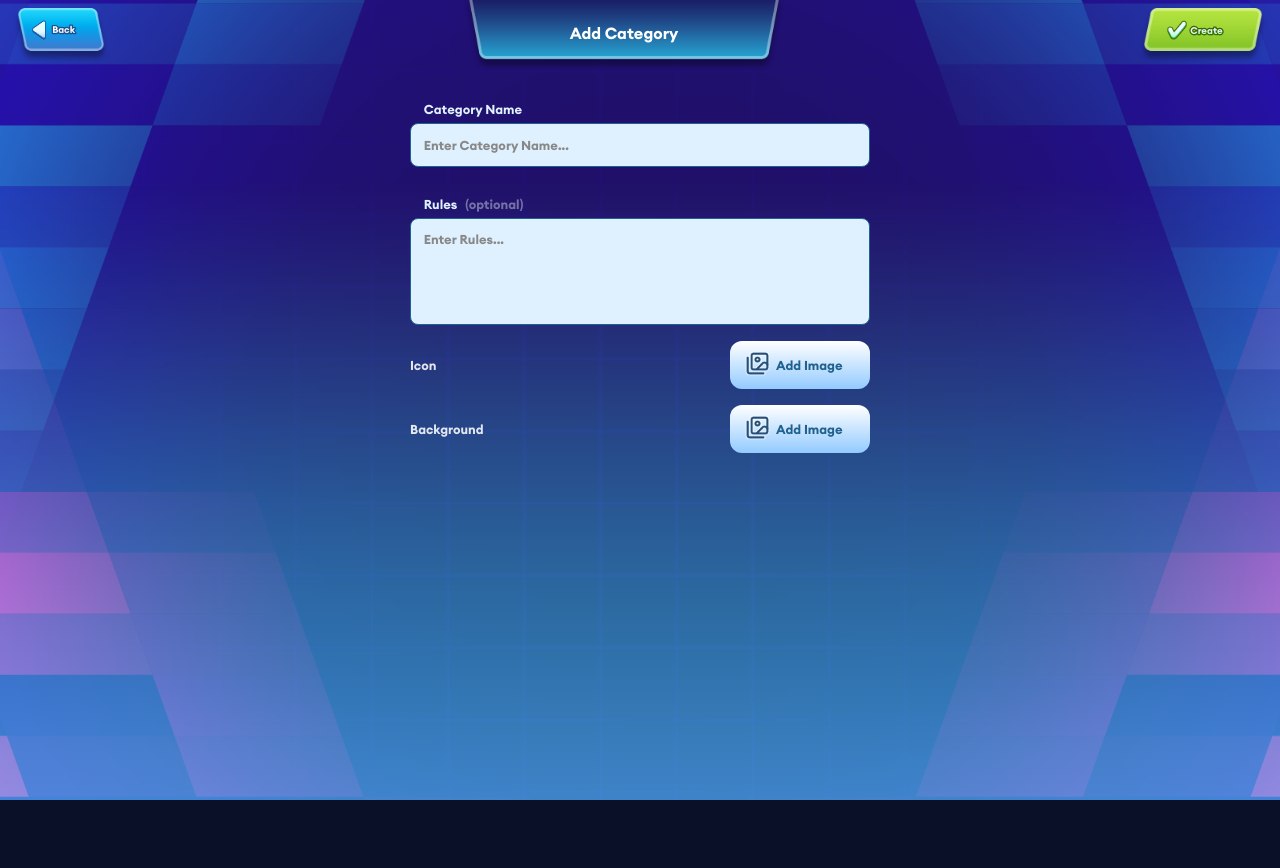
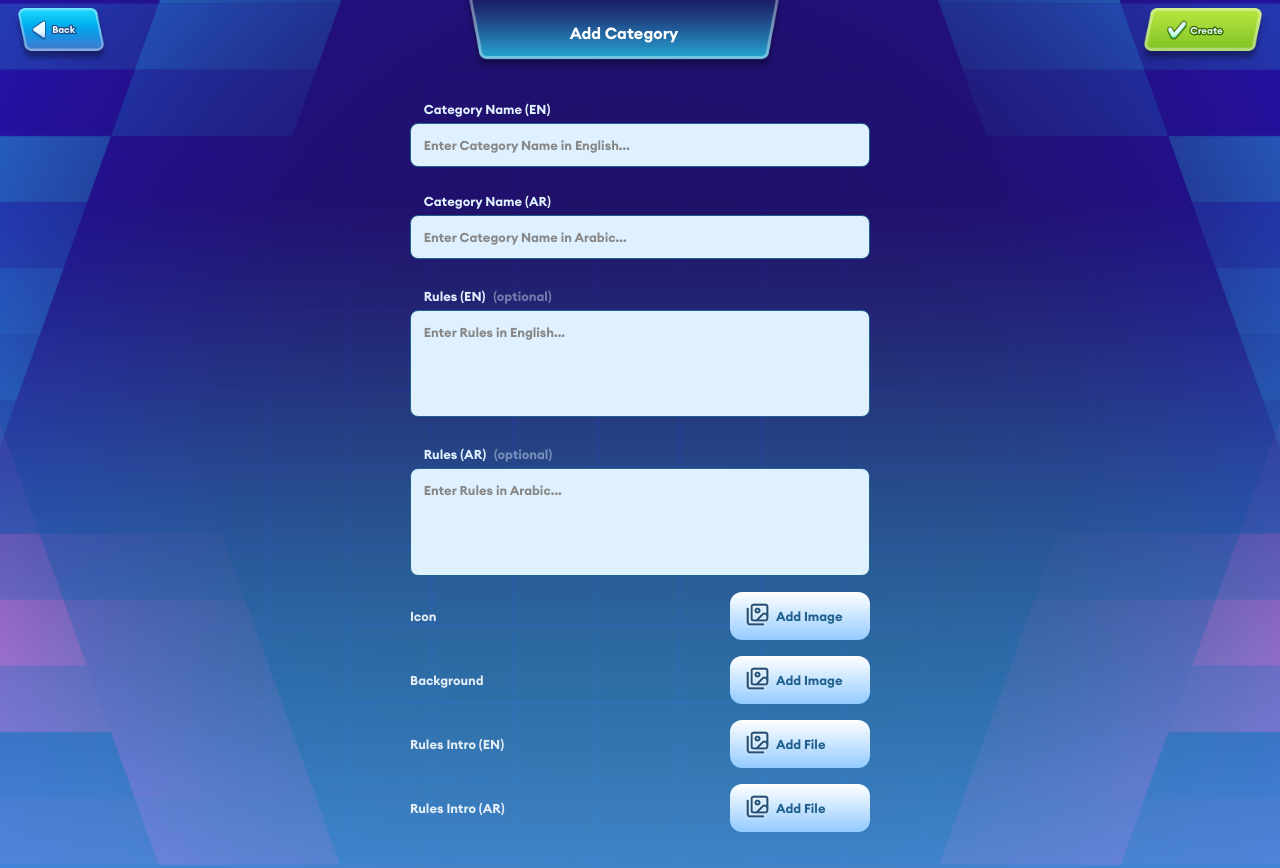
Before and after one commit to Taham-Jan/Game-master-admin, a React (Vite) app: page /categories-form in a window 1280 px wide. Before the commit the page ends 800 px from the top, so only its background shows below. Built offline with nearby package versions, Linux system fonts and the light colour scheme; no server answers.

Commit message:
category form updates

```diff
--- a/src/components/Categories/CategoryForm.tsx
+++ b/src/components/Categories/CategoryForm.tsx
@@ -20,23 +20,50 @@ import {
 import Loader from "../Loader/loader";
 
 type FormValues = {
-  categoryName: string;
-  rules: string;
+  categoryNameEN: string;
+  categoryNameAR: string;
+  rulesEN: string;
+  rulesAR: string;
   icon: File | string | null;
   ruleIntroEN: File | string | null;
   ruleIntroAR: File | string | null;
   background: File | string | null;
 };
 
-const validationSchema = Yup.object().shape({
-  categoryName: Yup.string().required("Category name is required"),
-  // rules: Yup.string().required("Rules are required"),
+const validationSchema = Yup.object()
+  .shape({
+    categoryNameEN: Yup.string().required(
+      "Category name in English is required"
+    ),
+    categoryNameAR: Yup.string().required(
+      "Category name in Arabic is required"
+    ),
+    rulesEN: Yup.string(),
+    rulesAR: Yup.string(),
     icon: Yup.mixed().required("Icon is required"),
     // animation: Yup.mixed().required("Animation is required"),
     // ruleIntroEN: Yup.mixed().required("Rule intro in english is required"),
     // ruleIntroAR: Yup.mixed().required("Rule intro in arabic is required"),
     // background: Yup.mixed().required("Background is required"),
+  })
+  .test(
+    "both-or-none",
+    "Both English and Arabic rules must be filled or both left empty",
+    function (values) {
+      const { rulesEN, rulesAR } = values as any;
+      const isENFilled = !!rulesEN?.trim();
+      const isARFilled = !!rulesAR?.trim();
+
+      if ((isENFilled && isARFilled) || (!isENFilled && !isARFilled)) {
+        return true;
+      }
+      return this.createError({
+        path: "rulesEN",
+        message:
+          "Both English and Arabic rules must be filled or both left empty",
       });
+    }
+  );
 
 const ImageUploadField = ({
   name,
@@ -144,8 +171,10 @@ const CategoryForm = () => {
   }, [categoryId]);
 
   const initialValues: FormValues = {
-    categoryName: editData?.name || "",
-    rules: editData?.rules || "",
+    categoryNameEN: editData?.name?.english || "",
+    categoryNameAR: editData?.name?.arabic || "",
+    rulesEN: editData?.rules?.english || "",
+    rulesAR: editData?.rules?.arabic || "",
     icon: editData?.icon || null,
     ruleIntroEN: editData?.rulesIntro?.english || null,
     ruleIntroAR: editData?.rulesIntro?.arabic || null,
@@ -192,8 +221,14 @@ const CategoryForm = () => {
       }
 
       const categoryData: CreateCategoryPayload = {
-        name: values.categoryName,
-        rules: values.rules,
+        name: {
+          english: values.categoryNameEN,
+          arabic: values.categoryNameAR,
+        },
+        rules: {
+          english: values.rulesEN,
+          arabic: values.rulesAR,
+        },
         background: uploadedUrls.background,
         icon: uploadedUrls.icon,
         rulesIntro: {
@@ -203,24 +238,26 @@ const CategoryForm = () => {
       };
 
       if (categoryId) {
-        await handleHttpReq(
-          async () => await UpdateNewCategory(categoryId, categoryData)
-        );
+        await handleHttpReq(async () => {
+          await UpdateNewCategory(categoryId, categoryData);
           showNotificationMessage(
             "Success",
             "Category updated successfully",
             "success"
           );
+          navigate("/categories");
+        });
       } else {
-        await handleHttpReq(async () => await CreateNewCategory(categoryData));
+        await handleHttpReq(async () => {
+          await CreateNewCategory(categoryData);
           showNotificationMessage(
             "Success",
             "Category created successfully",
             "success"
           );
+        });
+        navigate("/categories");
       }
-
-      navigate("/categories");
     } catch (error) {
       console.error("Error saving category:", error);
       showNotificationMessage("Fail", `Operation failed. ${error}`, "error");
@@ -263,30 +300,51 @@ const CategoryForm = () => {
           />
           <div className="category-form-container">
             <div className="category-input-section">
-              <h2 className="category-label">Category Name</h2>
+              <h2 className="category-label">Category Name (EN)</h2>
               <Field
-                name="categoryName"
+                name="categoryNameEN"
                 className="category-input"
-                placeholder="Enter Category Name..."
+                placeholder="Enter Category Name in English..."
+              />
+            </div>
+
+            <div className="category-input-section">
+              <h2 className="category-label">Category Name (AR)</h2>
+              <Field
+                name="categoryNameAR"
+                className="category-input"
+                placeholder="Enter Category Name in Arabic..."
+              />
+            </div>
+            <div className="category-input-section">
+              <h3 className="category-label">
+                Rules (EN) <span className="optional-span">(optional)</span>
+              </h3>
+              <Field
+                as="textarea"
+                name="rulesEN"
+                className="category-input"
+                placeholder="Enter Rules in English..."
+                rows={5}
               />
             </div>
 
             <div className="category-input-section">
               <h3 className="category-label">
-                Rules <span className="optional-span">(optional)</span>
+                Rules (AR) <span className="optional-span">(optional)</span>
               </h3>
               <Field
                 as="textarea"
-                name="rules"
+                name="rulesAR"
                 className="category-input"
-                placeholder="Enter Rules..."
+                placeholder="Enter Rules in Arabic..."
                 rows={5}
               />
             </div>
 
             <ImageUploadField name="icon" label="Icon" />
             <ImageUploadField name="background" label="Background" />
-            {/* <ImageUploadField
+            <ImageUploadField
               name="ruleIntroEN"
               label="Rules Intro (EN)"
               allowVideo
@@ -295,7 +353,7 @@ const CategoryForm = () => {
               name="ruleIntroAR"
               label="Rules Intro (AR)"
               allowVideo
-            /> */}
+            />
           </div>
           <div ref={errorListRef}>
             <ErrorList />
```
Also changed, not shown: src/types/CategoryTypes.ts (+12 -13 lines). Lines whose indentation alone changed are shown as unchanged.
